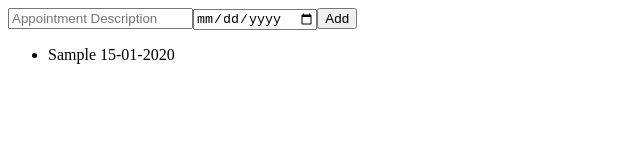
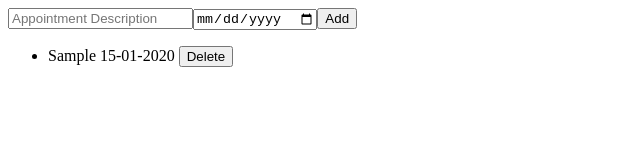
Before and after one commit to JoyPedze/appointment-app, an Angular app: page / in a window 1280 px wide. Both pictures are taken after typing "Sample", "2020-01-15" into the empty fields and a click on the button "Add". Shown: the top 160 px of the page, without its empty margins (0-640 px from the left). Built offline with nearby package versions, Linux system fonts and the light colour scheme.

Commit message:
Implemented delete functionality

```diff
--- a/src/app/appointment-list/appointment-list.component.html
+++ b/src/app/appointment-list/appointment-list.component.html
@@ -4,8 +4,9 @@
     <button (click)="addAppointment()">Add</button>
 
     <ul>
-        <li *ngFor="let appointment of appointments">
+        <li *ngFor="let appointment of appointments; index as i">
             {{appointment.title}} {{appointment.date | date:"dd-MM-yyyy"}}
+            <button (click)="deleteAppointment(i)">Delete</button>
         </li>
     </ul>
 </div>
--- a/src/app/appointment-list/appointment-list.component.ts
+++ b/src/app/appointment-list/appointment-list.component.ts
@@ -25,8 +25,6 @@
       //resetting the fields
       this.appointmentTitle = "";
       this.appointmentDate = new Date();
-
-      alert(this.appointments.length)
     }
   }
 
```
